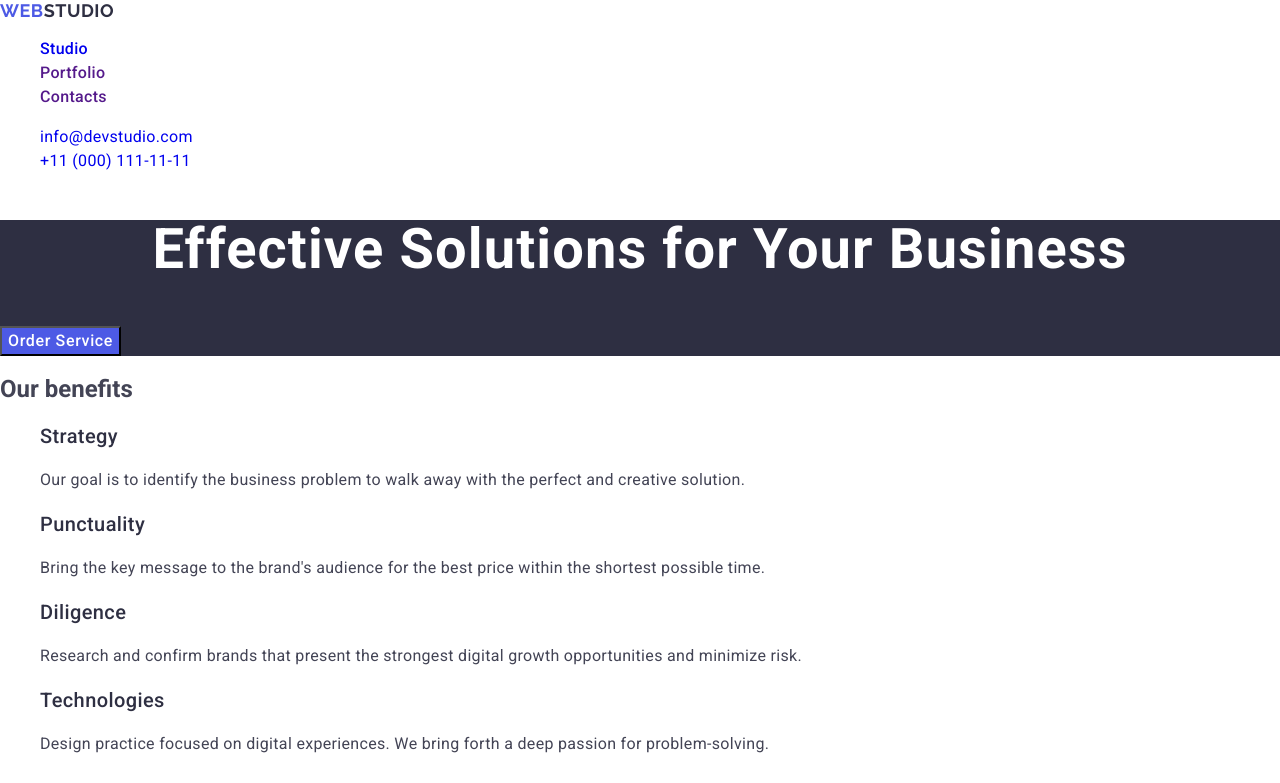
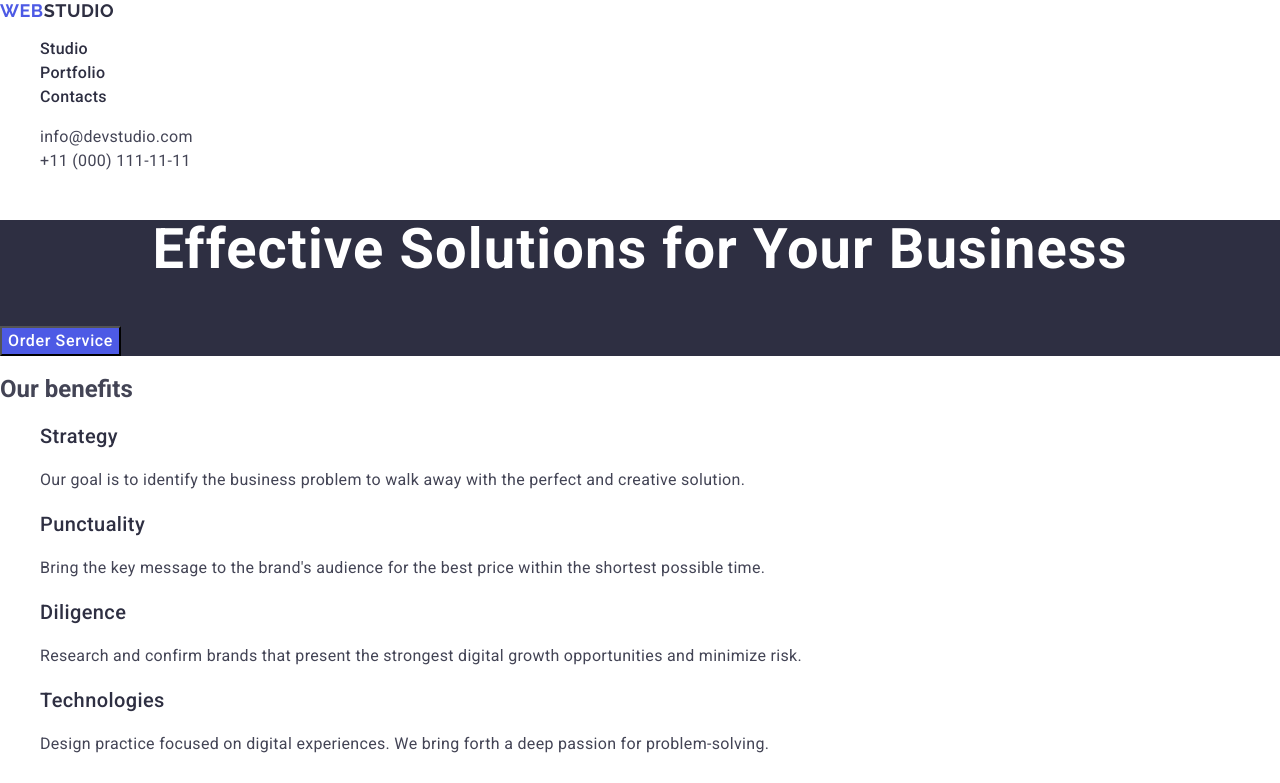
Before and after one commit to SavarynMariia/goit-markup-hw-02, a plain HTML site: page index.html in a window 1280 px wide. Shown: the top 783 px of the page. Drawn offline with nearby package versions, Linux system fonts and the light colour scheme.

Commit message:
add fix all

```diff
--- a/css/styles.css
+++ b/css/styles.css
@@ -33,6 +33,7 @@ body {
   font-size: 16px;
   line-height: 1.5;
   letter-spacing: 0.02em;
+  color: #2e2f42;
 }
 .menu-link:hover,
 .menu-link:focus {
@@ -46,6 +47,7 @@ body {
   font-size: 16px;
   line-height: 1.5;
   letter-spacing: 0.02em;
+  color: #434455;
 }
 .contacts-link:hover,
 .contacts-link:focus {
```
